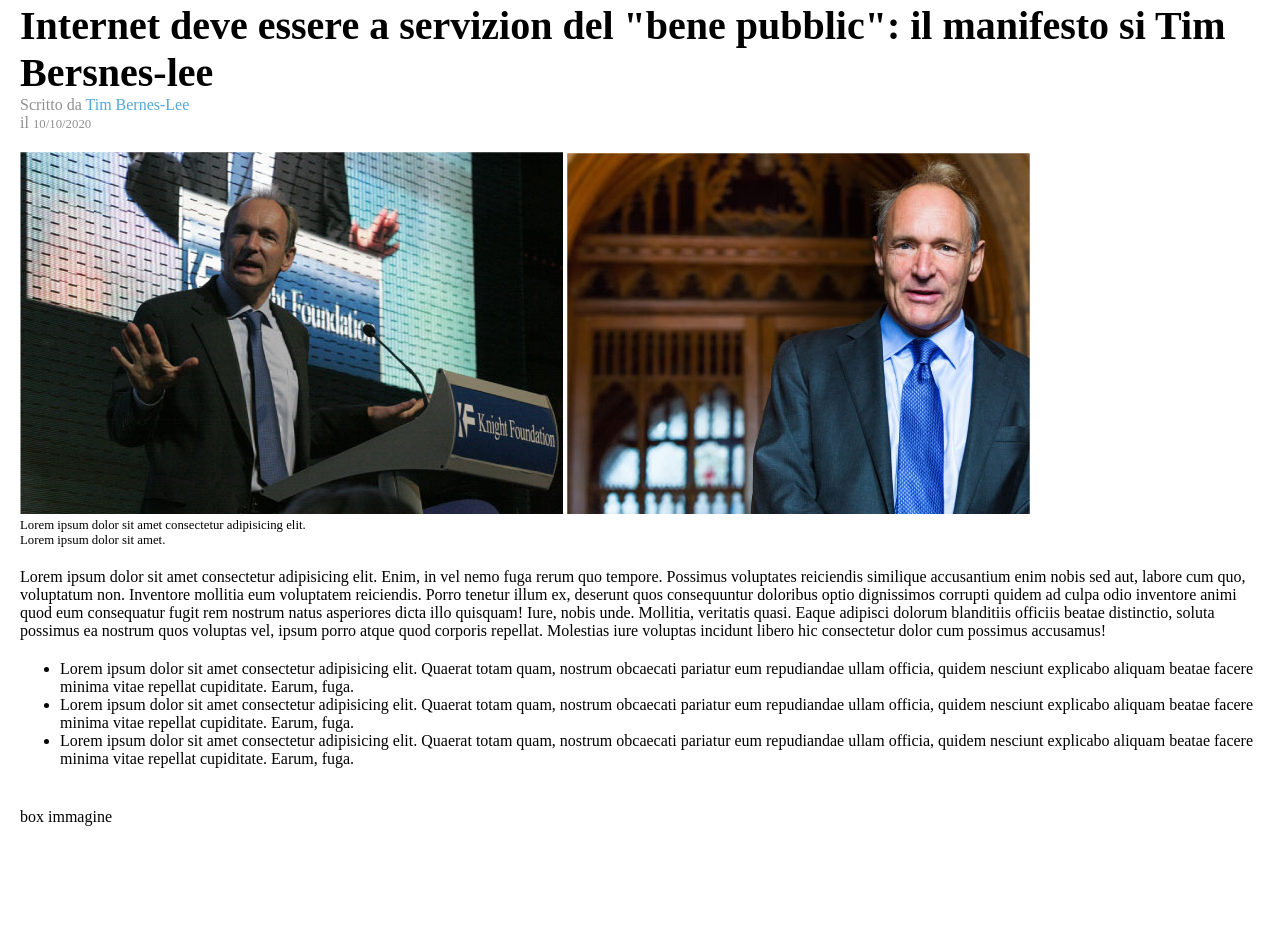
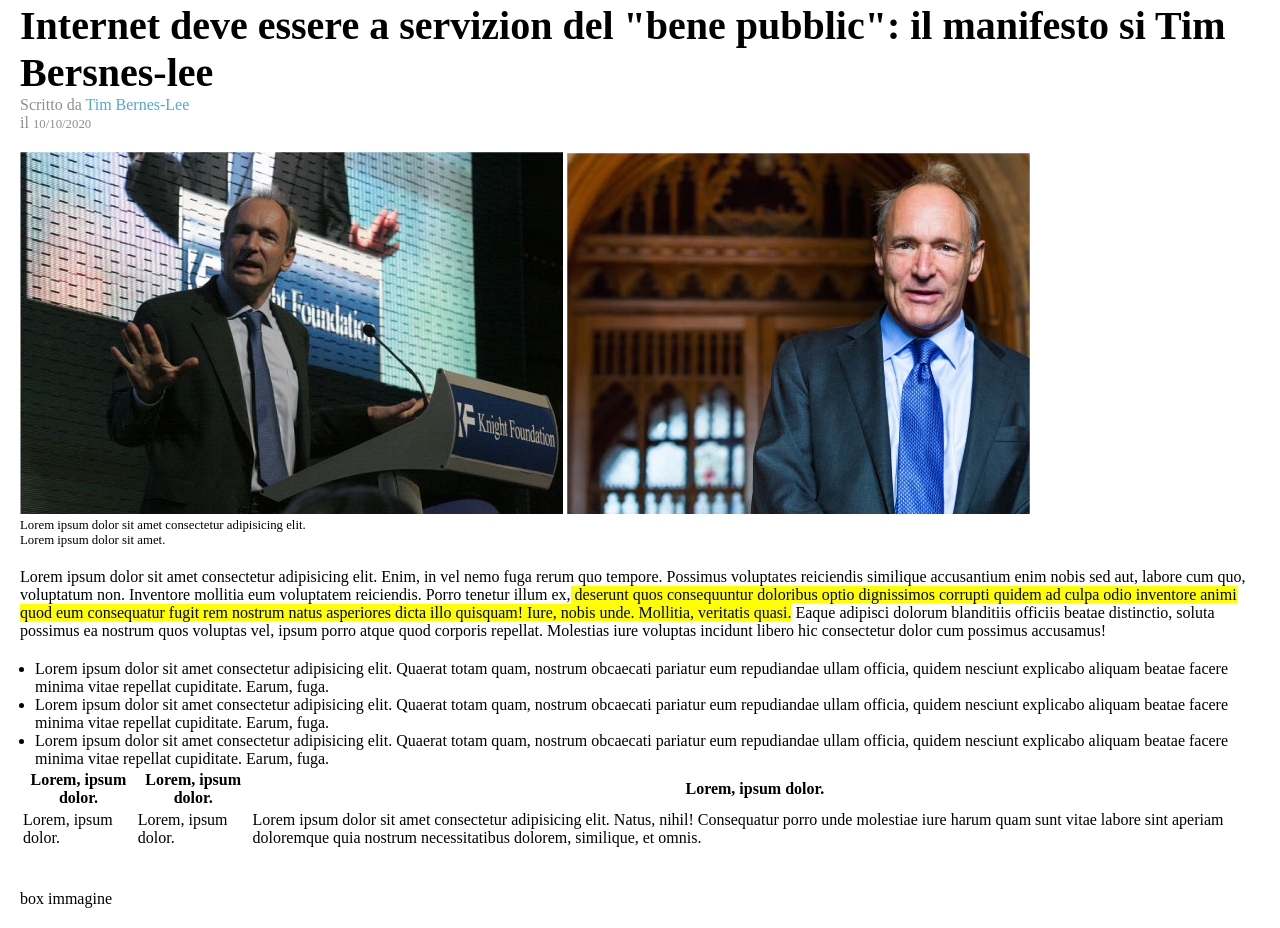
Before and after one commit to KWAshen/html-css-booleaner, a plain HTML site: page index.html in a window 1280 px wide. Shown: the part 113-1041 px from the top of the page. Before the commit the page ends 959 px from the top, so only its background shows below. Drawn offline with Linux system fonts and the light colour scheme.

Commit message:
struttura della tabella

```diff
--- a/assets/css/style.css
+++ b/assets/css/style.css
@@ -15,6 +15,15 @@ h1 {
 
 p {
   padding-bottom: 20px;
+}
+
+ul {
+  padding: 0;
+  margin-left: 15px;
+}
+
+.highlight {
+  background-color: yellow;
 }
 
 /******header*****/
--- a/index.html
+++ b/index.html
@@ -41,25 +41,57 @@
 
     </section>
     <section id="article">
-      <p>Lorem ipsum dolor sit amet consectetur adipisicing elit. Enim, in vel nemo fuga rerum quo tempore. Possimus voluptates reiciendis similique accusantium enim nobis sed aut, labore cum quo, voluptatum non. Inventore mollitia eum voluptatem reiciendis. Porro tenetur illum ex, deserunt quos consequuntur doloribus optio dignissimos corrupti quidem ad culpa odio inventore animi quod eum consequatur fugit rem nostrum natus asperiores dicta illo quisquam! Iure, nobis unde. Mollitia, veritatis quasi. Eaque adipisci dolorum blanditiis officiis beatae distinctio, soluta possimus ea nostrum quos voluptas vel, ipsum porro atque quod corporis repellat. Molestias iure voluptas incidunt libero hic consectetur dolor cum possimus accusamus!</p>
+      <p>Lorem ipsum dolor sit amet consectetur adipisicing elit. Enim, in vel nemo fuga rerum quo tempore. Possimus
+        voluptates reiciendis similique accusantium enim nobis sed aut, labore cum quo, voluptatum non. Inventore
+        mollitia eum voluptatem reiciendis. Porro tenetur illum ex,<span class="highlight"> deserunt quos consequuntur
+          doloribus optio dignissimos corrupti quidem ad culpa odio inventore animi quod eum consequatur fugit rem
+          nostrum natus asperiores dicta illo quisquam! Iure, nobis unde. Mollitia, veritatis quasi.</span> Eaque
+        adipisci dolorum blanditiis officiis beatae distinctio, soluta possimus ea nostrum quos voluptas vel, ipsum
+        porro atque quod corporis repellat. Molestias iure voluptas incidunt libero hic consectetur dolor cum possimus
+        accusamus!</p>
 
       <ul>
         <li>
-          Lorem ipsum dolor sit amet consectetur adipisicing elit. Quaerat totam quam, nostrum obcaecati pariatur eum repudiandae ullam officia, quidem nesciunt explicabo aliquam beatae facere minima vitae repellat cupiditate. Earum, fuga.
+          Lorem ipsum dolor sit amet consectetur adipisicing elit. Quaerat totam quam, nostrum obcaecati pariatur eum
+          repudiandae ullam officia, quidem nesciunt explicabo aliquam beatae facere minima vitae repellat cupiditate.
+          Earum, fuga.
 
         </li>
         <li>
-          Lorem ipsum dolor sit amet consectetur adipisicing elit. Quaerat totam quam, nostrum obcaecati pariatur eum repudiandae ullam officia, quidem nesciunt explicabo aliquam beatae facere minima vitae repellat cupiditate. Earum, fuga.
+          Lorem ipsum dolor sit amet consectetur adipisicing elit. Quaerat totam quam, nostrum obcaecati pariatur eum
+          repudiandae ullam officia, quidem nesciunt explicabo aliquam beatae facere minima vitae repellat cupiditate.
+          Earum, fuga.
 
         </li>
         <li>
-          Lorem ipsum dolor sit amet consectetur adipisicing elit. Quaerat totam quam, nostrum obcaecati pariatur eum repudiandae ullam officia, quidem nesciunt explicabo aliquam beatae facere minima vitae repellat cupiditate. Earum, fuga.
+          Lorem ipsum dolor sit amet consectetur adipisicing elit. Quaerat totam quam, nostrum obcaecati pariatur eum
+          repudiandae ullam officia, quidem nesciunt explicabo aliquam beatae facere minima vitae repellat cupiditate.
+          Earum, fuga.
         </li>
       </ul>
 
 
 
     </section>
+    <section id="table"></section>
+    <table>
+      <thead>
+        <tr>
+          <th>Lorem, ipsum dolor.</th>
+          <th>Lorem, ipsum dolor.</th>
+          <th>Lorem, ipsum dolor.</th>
+        </tr>
+      </thead>
+      <tbody>
+        <tr>
+          <td>Lorem, ipsum dolor.</td>
+          <td>Lorem, ipsum dolor.</td>
+          <td>Lorem ipsum dolor sit amet consectetur adipisicing elit. Natus, nihil! Consequatur porro unde molestiae
+            iure harum quam sunt vitae labore sint aperiam doloremque quia nostrum necessitatibus dolorem, similique, et
+            omnis.</td>
+        </tr>
+      </tbody>
+    </table>
   </main>
 
   <footer>
```
